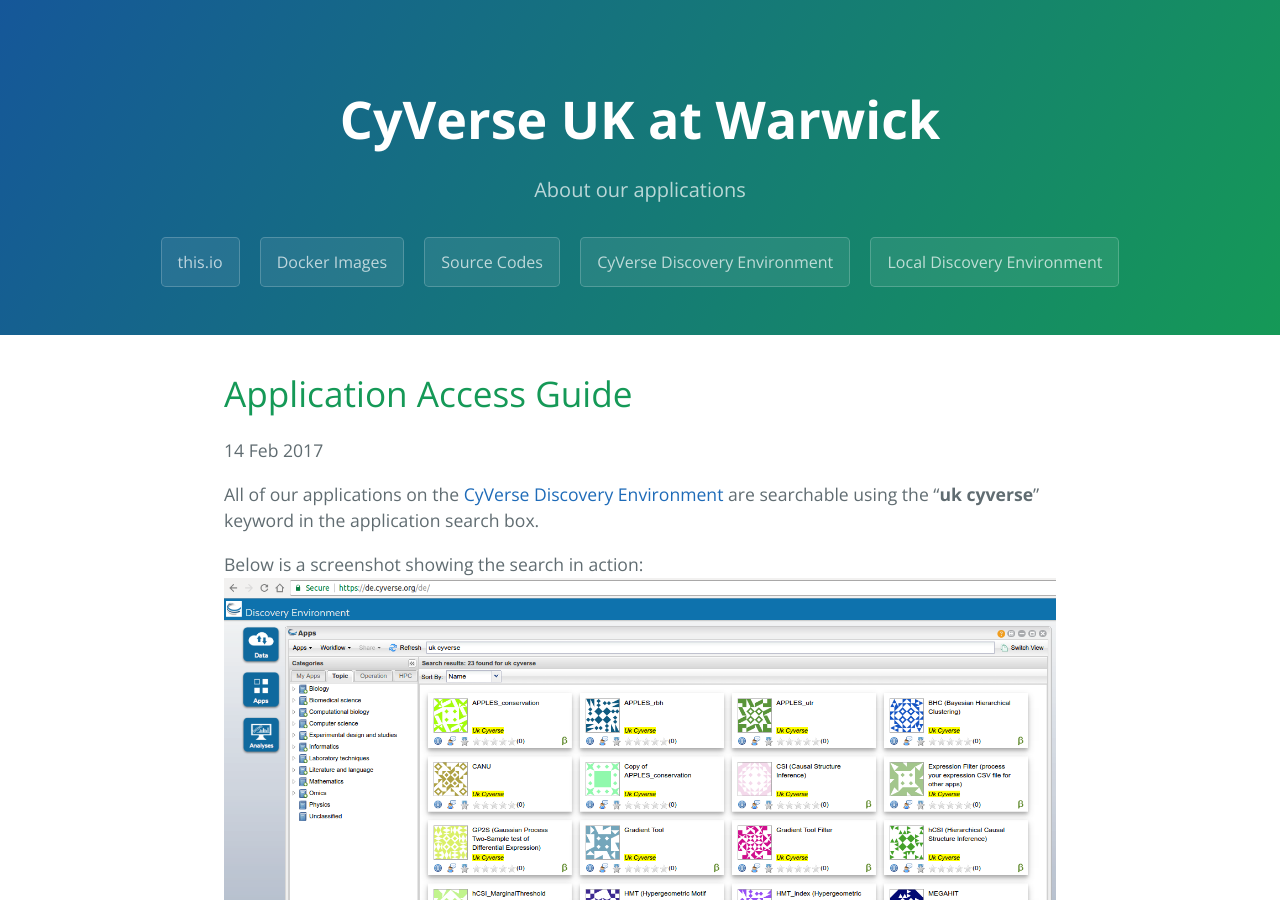
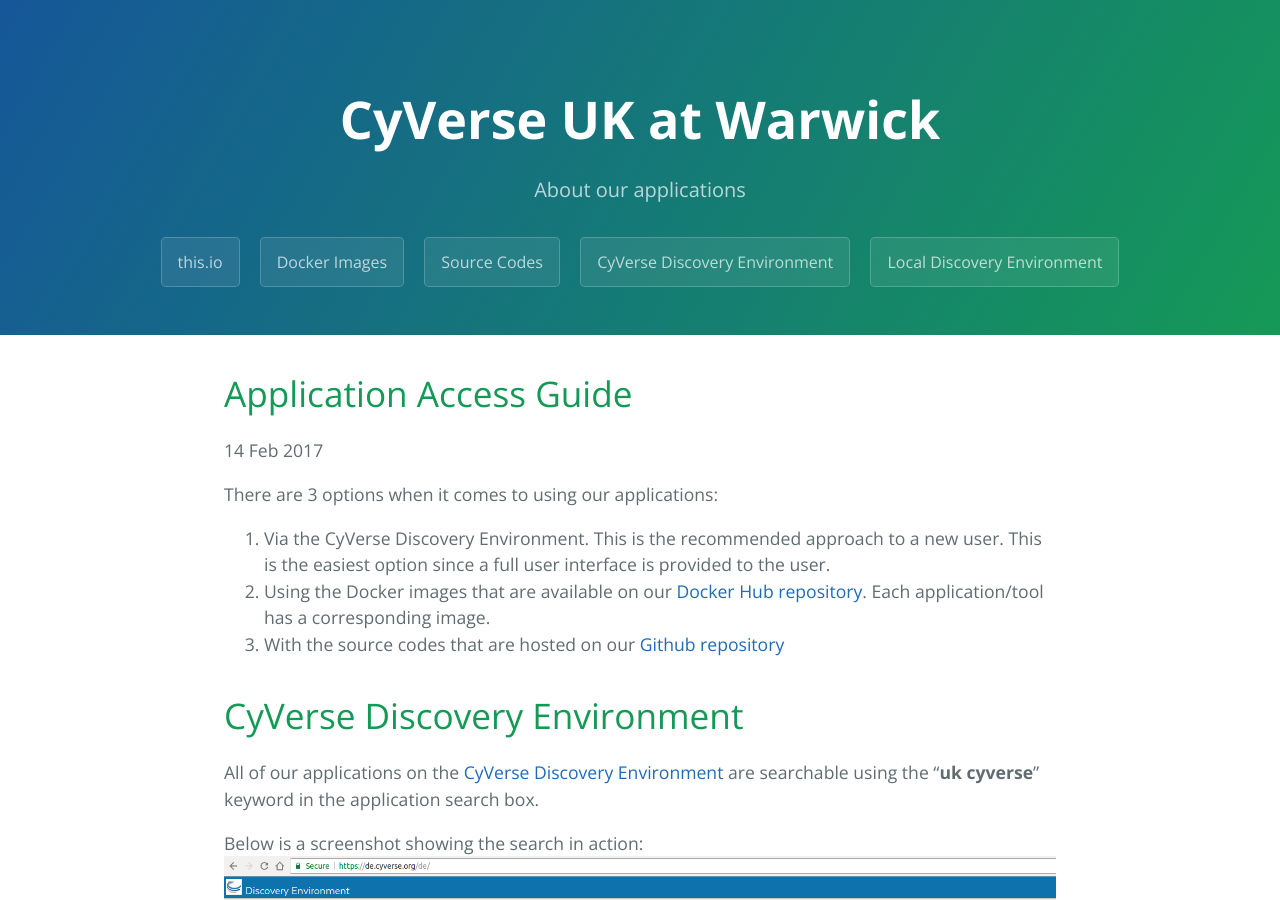
Before and after one commit to cyversewarwick/cyversewarwick.github.io, a Jekyll site: the page built from _posts/2017-02-14-application-access-guide.md, in a window 1280 px wide and 900 px high. Built offline with Jekyll 4.4.1, drawn with Linux system fonts in a browser that asks for light colours.

Commit message:
Update 2017-02-14-application-access-guide.md

```diff
--- a/_posts/2017-02-14-application-access-guide.md
+++ b/_posts/2017-02-14-application-access-guide.md
@@ -3,6 +3,13 @@
 title: "Application Access Guide"
 date: 2017-02-14
 ---
+
+There are 3 options when it comes to using our applications:
+1. Via the CyVerse Discovery Environment. This is the recommended approach to a new user. This is the easiest option since a full user interface is provided to the user.
+2. Using the Docker images that are available on our [Docker Hub repository](https://hub.docker.com/u/cyversewarwick/). Each application/tool has a corresponding image.
+3. With the source codes that are hosted on our [Github repository](https://github.com/cyversewarwick)
+
+# CyVerse Discovery Environment
 
 All of our applications on the [CyVerse Discovery Environment](https://de.cyverse.org/) are searchable using the "**uk cyverse**" keyword in the application search box.
 
```
